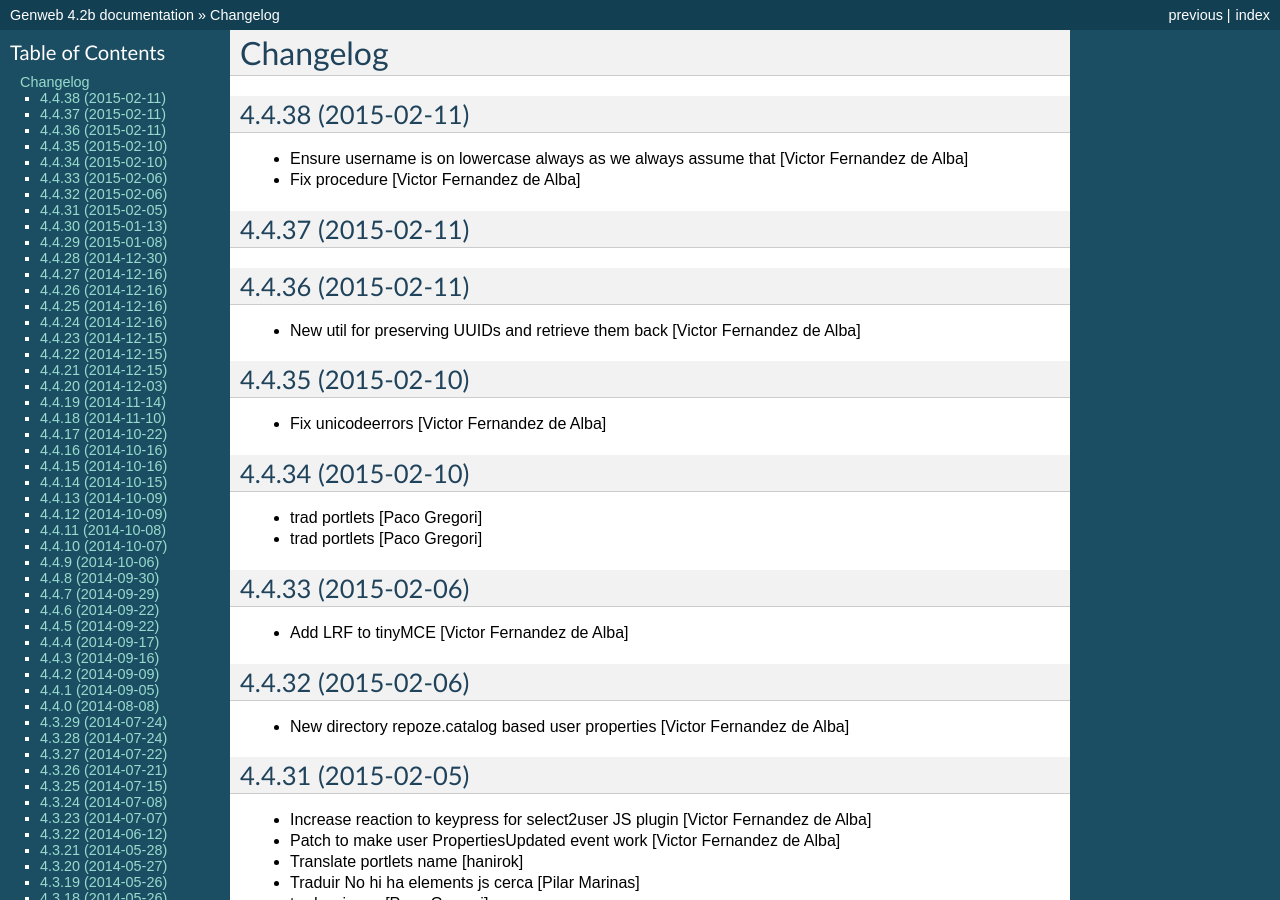
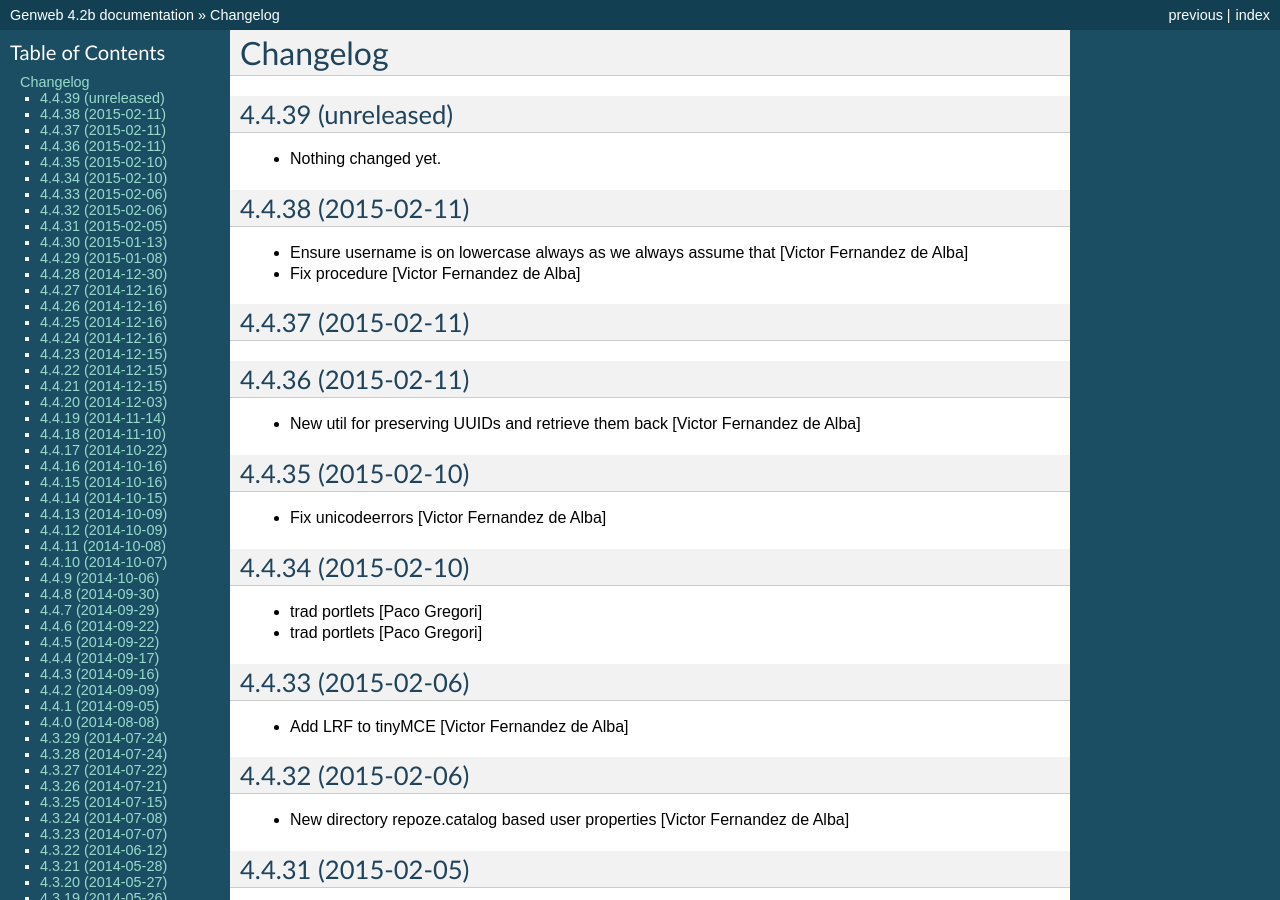
Before and after one commit to UPCnet/genweb.core, a Sphinx documentation site: the page built from docs/HISTORY.rst, in a window 1280 px wide and 900 px high. Built offline with Sphinx 7.4.7, drawn with Linux system fonts in a browser that asks for light colours.

Commit message:
Back to development: 4.4.39

```diff
--- a/docs/HISTORY.rst
+++ b/docs/HISTORY.rst
@@ -1,5 +1,11 @@
 Changelog
 =========
+
+4.4.39 (unreleased)
+-------------------
+
+- Nothing changed yet.
+
 
 4.4.38 (2015-02-11)
 -------------------
--- a/setup.py
+++ b/setup.py
@@ -1,7 +1,7 @@
 from setuptools import setup, find_packages
 import os
 
-version = '4.4.38'
+version = '4.4.39.dev0'
 
 README = open("README.rst").read()
 HISTORY = open(os.path.join("docs", "HISTORY.rst")).read()
```
